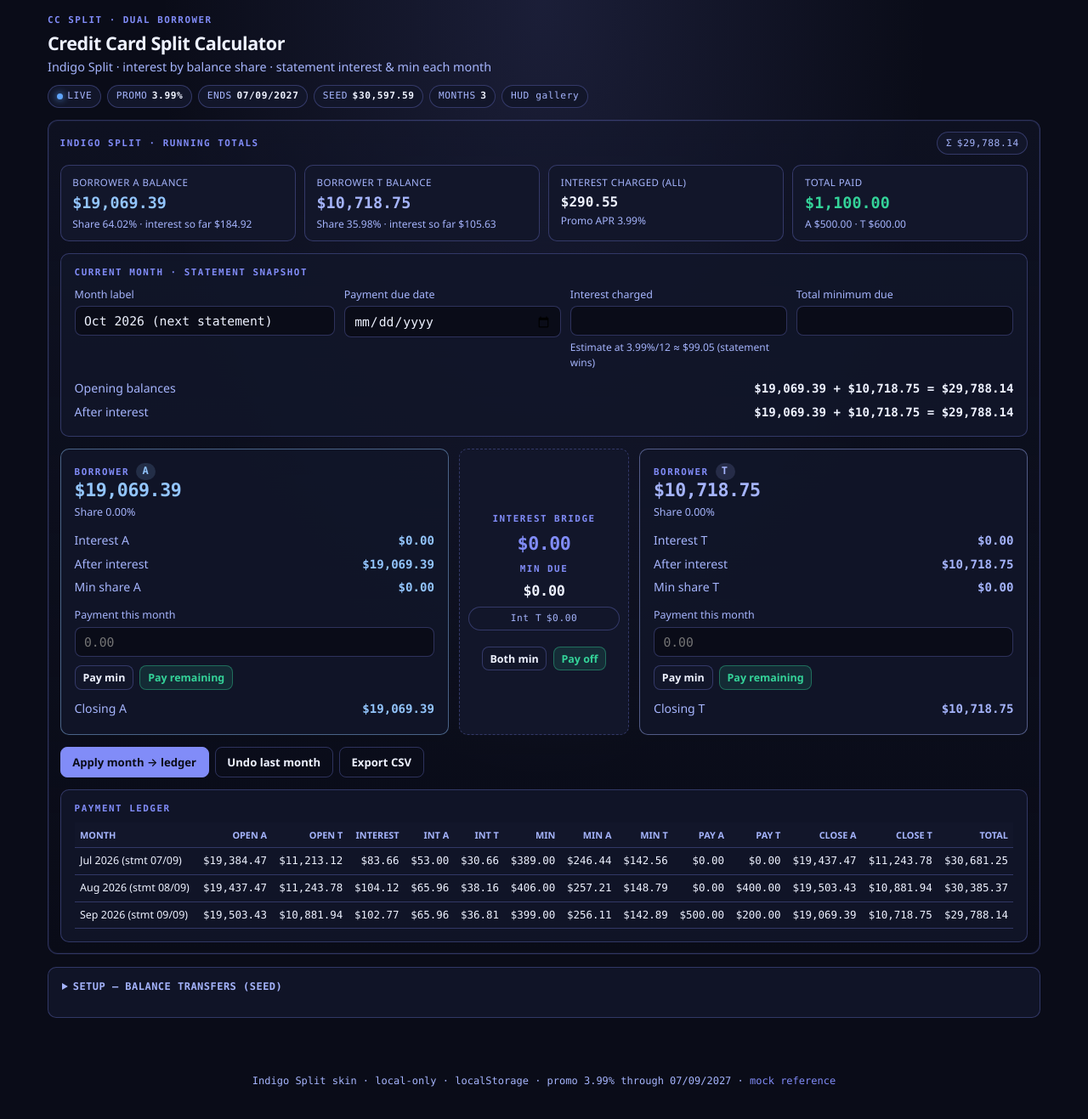
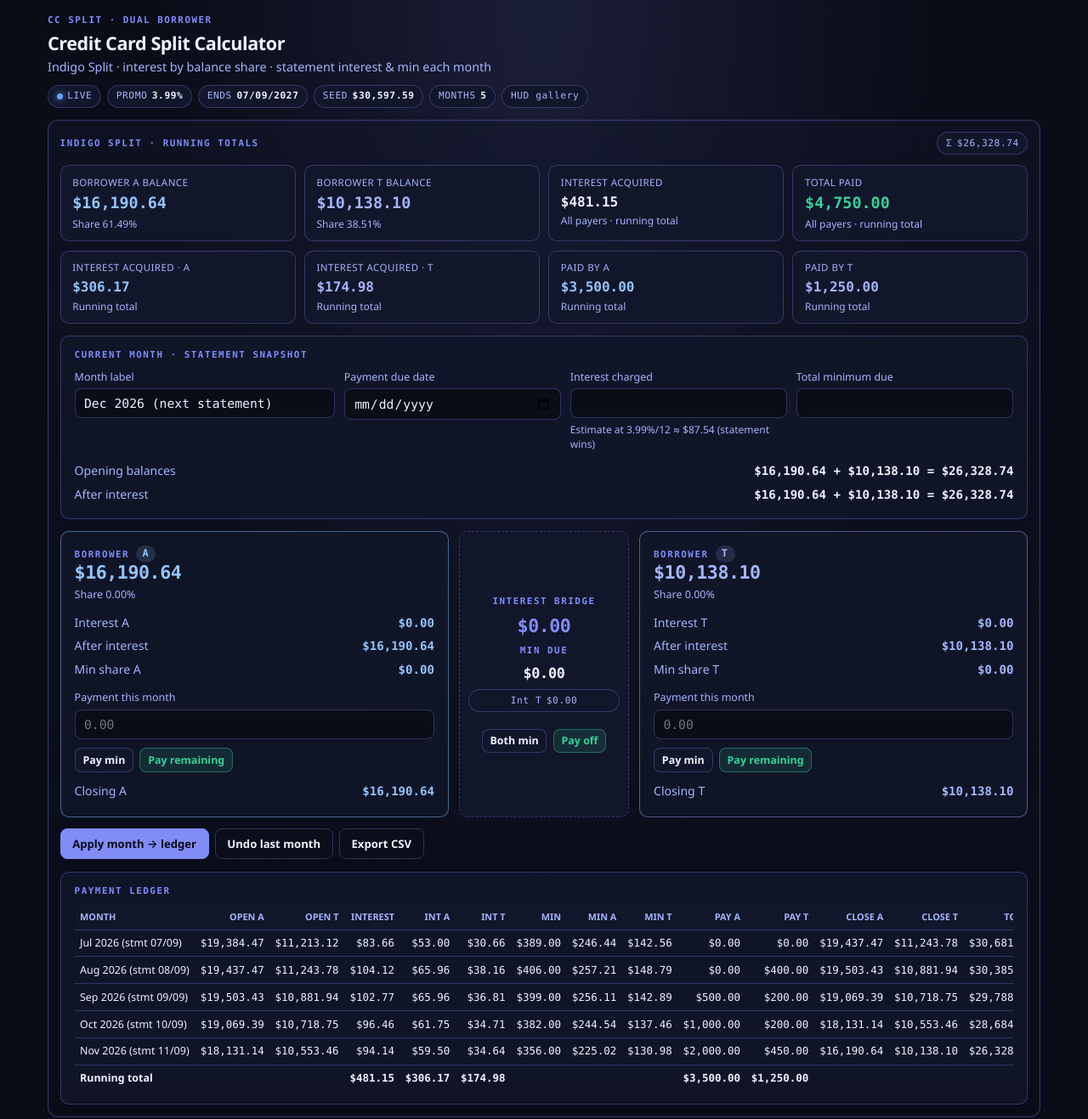
Before and after one commit to TodorPapazov/todorpapazov.github.io, a plain HTML site: page cc-tool/index.html in a window 1280 px wide. Shown: the top 1317 px of the page at 85% size. Drawn offline with Linux system fonts and the light colour scheme.

Commit message:
Record Oct and Nov 2026 payments and payer running totals in the CC split ledger.

```diff
--- a/cc-tool/index.html
+++ b/cc-tool/index.html
@@ -409,6 +409,13 @@
       font-family: var(--font);
     }
     table.ledger tr:hover td { background: rgba(129, 140, 248, 0.06); }
+    table.ledger tfoot td {
+      font-weight: 700;
+      color: var(--text);
+      border-bottom: none;
+      border-top: 1px solid var(--accent);
+    }
+    table.ledger tfoot tr:hover td { background: transparent; }
     table.ledger .empty {
       text-align: center;
       color: var(--muted);
@@ -474,14 +481,34 @@
           <div class="sub" id="sum-share-t">—</div>
         </div>
         <div class="stat">
-          <div class="label">Interest charged (all)</div>
+          <div class="label">Interest acquired</div>
           <div class="value" id="sum-interest-all" style="font-size:1rem">$0.00</div>
-          <div class="sub">Promo APR 3.99%</div>
+          <div class="sub">All payers · running total</div>
         </div>
         <div class="stat good">
           <div class="label">Total paid</div>
           <div class="value" id="sum-paid">$0.00</div>
-          <div class="sub" id="sum-paid-split">A $0 · T $0</div>
+          <div class="sub">All payers · running total</div>
+        </div>
+        <div class="stat a">
+          <div class="label">Interest acquired · <span id="sum-int-a-name">A</span></div>
+          <div class="value" id="sum-int-a" style="font-size:1rem">$0.00</div>
+          <div class="sub">Running total</div>
+        </div>
+        <div class="stat t">
+          <div class="label">Interest acquired · <span id="sum-int-t-name">T</span></div>
+          <div class="value" id="sum-int-t" style="font-size:1rem">$0.00</div>
+          <div class="sub">Running total</div>
+        </div>
+        <div class="stat a">
+          <div class="label">Paid by <span id="sum-paid-a-name">A</span></div>
+          <div class="value" id="sum-paid-a" style="font-size:1rem">$0.00</div>
+          <div class="sub">Running total</div>
+        </div>
+        <div class="stat t">
+          <div class="label">Paid by <span id="sum-paid-t-name">T</span></div>
+          <div class="value" id="sum-paid-t" style="font-size:1rem">$0.00</div>
+          <div class="sub">Running total</div>
         </div>
       </div>
 
@@ -609,6 +636,24 @@
             <tbody id="ledger-body">
               <tr><td colspan="14" class="empty">No months applied yet. Enter the statement snapshot and click Apply month.</td></tr>
             </tbody>
+            <tfoot id="ledger-foot" hidden>
+              <tr>
+                <td>Running total</td>
+                <td></td>
+                <td></td>
+                <td id="foot-interest">$0.00</td>
+                <td id="foot-int-a">$0.00</td>
+                <td id="foot-int-t">$0.00</td>
+                <td></td>
+                <td></td>
+                <td></td>
+                <td id="foot-pay-a">$0.00</td>
+                <td id="foot-pay-t">$0.00</td>
+                <td></td>
+                <td></td>
+                <td></td>
+              </tr>
+            </tfoot>
           </table>
         </div>
       </section>
@@ -649,11 +694,14 @@
           <button type="button" id="btn-reset-all" class="danger">Reset everything</button>
         </div>
         <div class="warn-box info show" style="margin-top:0.75rem">
-          Jul–Sep 2026 are already in the ledger.
+          Jul–Nov 2026 are already in the ledger.
           Aug: T paid <strong>$400.00</strong> (A $0).
           Sep: T paid <strong>$200.00</strong>, A paid <strong>$500.00</strong>.
+          Oct: T paid <strong>$200.00</strong>, A paid <strong>$1,000.00</strong>.
+          Nov: T paid <strong>$450.00</strong>, A paid <strong>$2,000.00</strong>.
           The July $402.41 payment cleared the balance from before the transfers and is not in the split.
-          Reset reloads this history. October stays blank until that statement arrives.
+          Reset reloads this history. December stays blank until that statement arrives.
+          Interest acquired and amounts paid above are running totals.
         </div>
       </details>
     </section>
@@ -668,7 +716,7 @@
     (function () {
       "use strict";
 
-      const STORAGE_KEY = "cc-split-calculator-v2";
+      const STORAGE_KEY = "cc-split-calculator-v3";
       const PROMO_APR = 0.0399;
 
       const DEFAULT_BTS = [
@@ -677,8 +725,7 @@
         { id: "chase", name: "Chase Card S", amount: 19384.47, borrower: "A" },
       ];
 
-      // Posted on the statement for that cycle. T paid $400 (Aug) and $200 (Sep);
-      // A paid the rest of each statement's payments ($0 and $500).
+      // Posted on the statement for that cycle. CHK 9116 is T. Bill payer is A.
       const STATEMENT_MONTHS = [
         {
           label: "Jul 2026 (stmt 07/09)",
@@ -704,10 +751,26 @@
           payA: 500,
           payT: 200,
         },
+        {
+          label: "Oct 2026 (stmt 10/09)",
+          dueDate: "2026-11-06",
+          interest: 96.46,
+          minPayment: 382.0,
+          payA: 1000,
+          payT: 200,
+        },
+        {
+          label: "Nov 2026 (stmt 11/09)",
+          dueDate: "2026-12-06",
+          interest: 94.14,
+          minPayment: 356.0,
+          payA: 2000,
+          payT: 450,
+        },
       ];
 
       const NEXT_DRAFT = {
-        label: "Oct 2026 (next statement)",
+        label: "Dec 2026 (next statement)",
         dueDate: "",
         interest: null,
         minPayment: null,
@@ -1062,12 +1125,7 @@
         el.textContent = "";
       }
 
-      function renderSummary() {
-        const open = currentOpen();
-        const total = round2(open.a + open.t);
-        const shareA = total > 0 ? open.a / total : 0;
-        const shareT = total > 0 ? open.t / total : 0;
-
+      function runningTotals() {
         let paidA = 0;
         let paidT = 0;
         let intAll = 0;
@@ -1080,26 +1138,50 @@
           intA = round2(intA + row.intA);
           intT = round2(intT + row.intT);
         }
+        return { paidA, paidT, intAll, intA, intT };
+      }
 
+      function renderSummary() {
+        const open = currentOpen();
+        const total = round2(open.a + open.t);
+        const shareA = total > 0 ? open.a / total : 0;
+        const shareT = total > 0 ? open.t / total : 0;
+        const totals = runningTotals();
+
+        $("sum-int-a-name").textContent = state.labels.A;
+        $("sum-int-t-name").textContent = state.labels.T;
+        $("sum-paid-a-name").textContent = state.labels.A;
+        $("sum-paid-t-name").textContent = state.labels.T;
         $("sum-bal-a").textContent = money(open.a);
         $("sum-bal-t").textContent = money(open.t);
-        $("sum-share-a").textContent = `Share ${(shareA * 100).toFixed(2)}% · interest so far ${money(intA)}`;
-        $("sum-share-t").textContent = `Share ${(shareT * 100).toFixed(2)}% · interest so far ${money(intT)}`;
+        $("sum-share-a").textContent = `Share ${(shareA * 100).toFixed(2)}%`;
+        $("sum-share-t").textContent = `Share ${(shareT * 100).toFixed(2)}%`;
         $("sum-total").textContent = money(total);
-        $("sum-interest-all").textContent = money(intAll);
-        $("sum-paid").textContent = money(paidA + paidT);
-        $("sum-paid-split").textContent =
-          `${state.labels.A} ${money(paidA)} · ${state.labels.T} ${money(paidT)}`;
+        $("sum-interest-all").textContent = money(totals.intAll);
+        $("sum-int-a").textContent = money(totals.intA);
+        $("sum-int-t").textContent = money(totals.intT);
+        $("sum-paid").textContent = money(totals.paidA + totals.paidT);
+        $("sum-paid-a").textContent = money(totals.paidA);
+        $("sum-paid-t").textContent = money(totals.paidT);
         $("hdr-months").textContent = String(state.history.length);
       }
 
       function renderLedger() {
         const body = $("ledger-body");
+        const foot = $("ledger-foot");
+        const totals = runningTotals();
         if (state.history.length === 0) {
           body.innerHTML =
             '<tr><td colspan="14" class="empty">No months applied yet. Enter the statement snapshot and click Apply month.</td></tr>';
+          foot.hidden = true;
           return;
         }
+        foot.hidden = false;
+        $("foot-interest").textContent = money(totals.intAll);
+        $("foot-int-a").textContent = money(totals.intA);
+        $("foot-int-t").textContent = money(totals.intT);
+        $("foot-pay-a").textContent = money(totals.paidA);
+        $("foot-pay-t").textContent = money(totals.paidT);
         body.innerHTML = "";
         for (const row of state.history) {
           const tr = document.createElement("tr");
@@ -1277,11 +1359,11 @@
         });
 
         $("btn-reset-all").addEventListener("click", () => {
-          if (!confirm("Reset the ledger to the Jul–Sep 2026 statements and restore the default balance transfers?")) return;
+          if (!confirm("Reset the ledger to the Jul–Nov 2026 statements and restore the default balance transfers?")) return;
           state = defaultState();
           save();
           renderAll();
-          setWarn("info", "Reset complete. Jul–Sep 2026 statement history reloaded.");
+          setWarn("info", "Reset complete. Jul–Nov 2026 statement history reloaded.");
         });
 
         $("btn-apply-month").addEventListener("click", () => {
```
Also changed, not shown: 1 other file.
